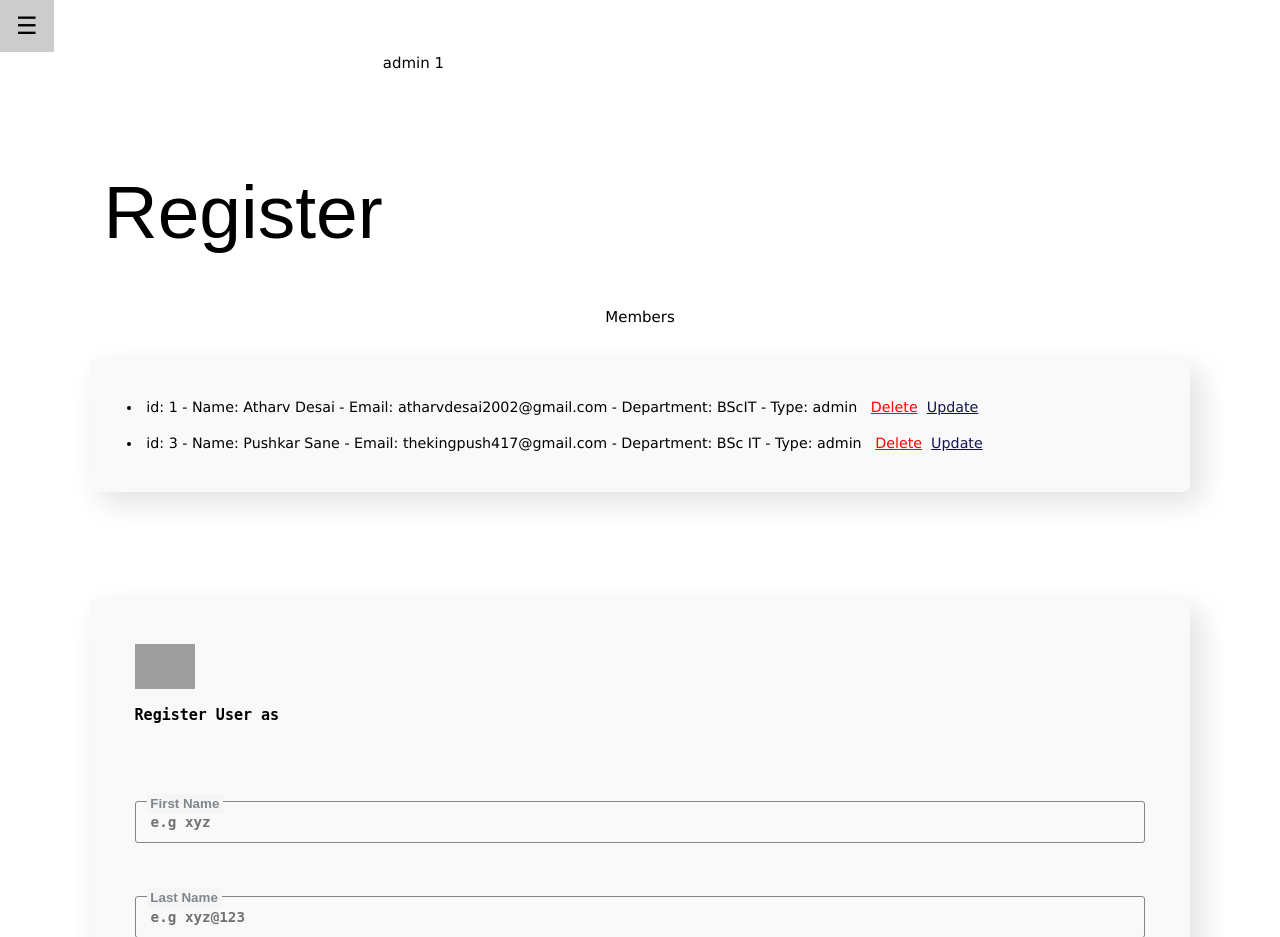
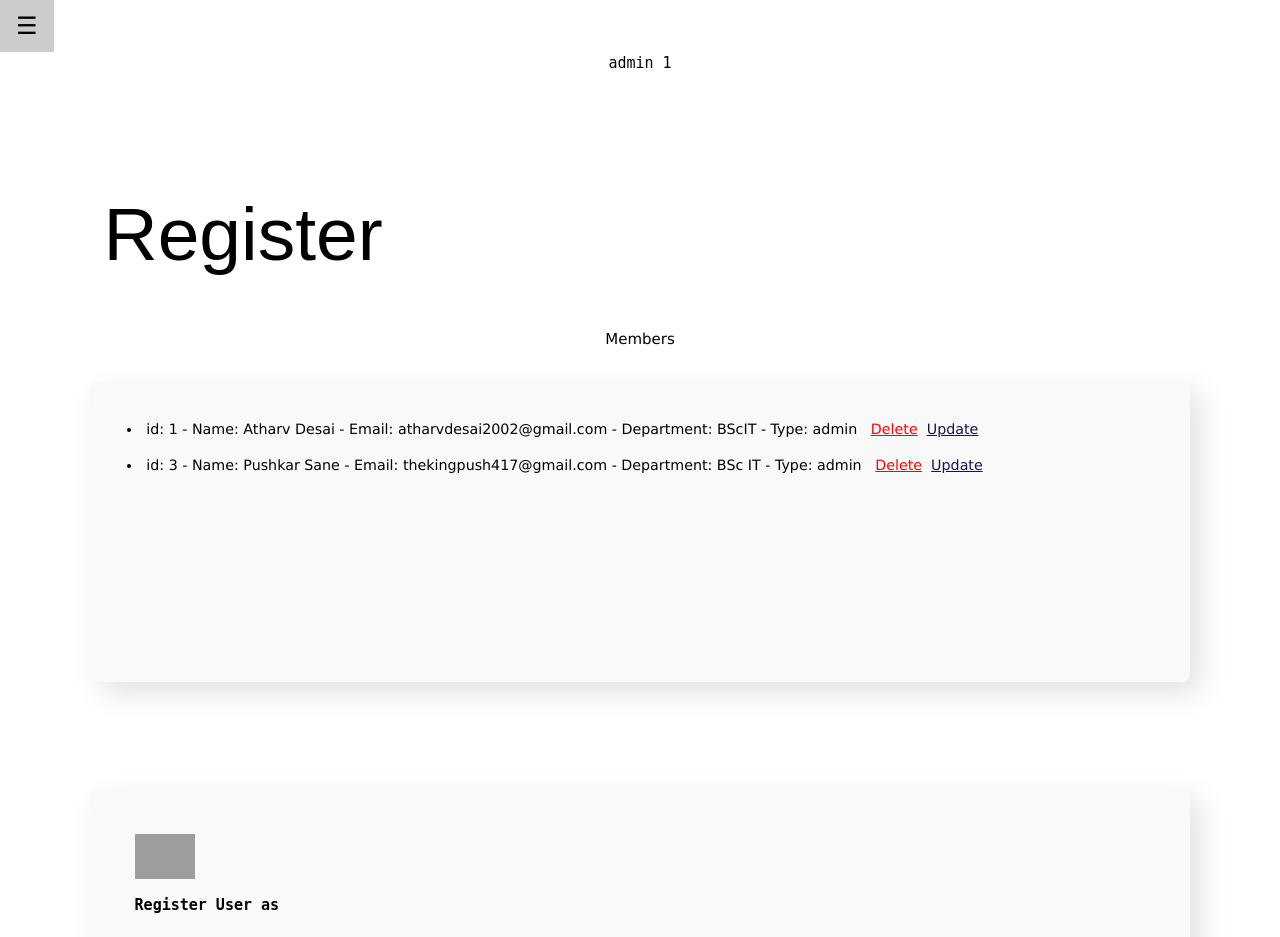
Before and after one commit to Otherwa/Vela-patrak_v_1.0, a PHP site: page /users/admin/register.php in a window 1280 px wide. Shown: the top 937 px of the page. Run offline with PHP 8.4, Linux system fonts and the light colour scheme; a user stored in the database is signed in; data comes from the database, SQL or seed files in the repository; some web fonts are replaced; grey boxes are pictures that could not be loaded.

Commit message:
/**Major Design Changes**/

```diff
--- a/css/main.css
+++ b/css/main.css
@@ -74,6 +74,12 @@ body {
     margin: 5vw;
 }
 
+.txt {
+    text-align: center;
+    display: block;
+}
+
+
 /* for responsive titel */
 @media screen and (max-width: 568px) {
     .con_head p {
--- a/css/register.css
+++ b/css/register.css
@@ -117,6 +117,11 @@
     align-items: center;
 }
 
+.list .form {
+    height: 20rem;
+    overflow-y: scroll;
+}
+
 .list li {
     padding: 0.5rem;
     font-size: var(--normal-font-size);
--- a/users/admin/register.php
+++ b/users/admin/register.php
@@ -26,6 +26,8 @@ if (isset($_POST['register'])) {
 
     if ($firstname == " " && $lastname == " " && $department == " " && $email == " " && $phone == " " && $username && $password == " " && $type == " ") {
         echo '<script>alert(\'Kindly Fill the Form Correctly\');</script>';
+    } else if (strlen($password) < 8) {
+        echo '<script>alert(\'Password too short\');</script>';
     } else {
         $con = get_con();
         $sql = "SELECT * FROM `members` WHERE Username = '$username' AND Password = '$password' AND Email = '$email';";
@@ -105,7 +107,7 @@ ob_end_flush();
         <a href="../../account/login.php" class="w3-bar-item w3-button">Logout</a>
         <a href="../admin_dashboard.php" class="w3-bar-item w3-button">Dashboard</a>
         <a href="register.php" class="w3-bar-item w3-button w3-black">Registration</a>
-        <a href="timetable.php" class="w3-bar-item w3-button">Time-Table</a>
+        <a href="timeslot.php" class="w3-bar-item w3-button">Time-Slot</a>
         <a href="#" class="w3-bar-item w3-button">Admin Feature 1</a>
         <a href="#" class="w3-bar-item w3-button">Admin Feature 1</a>
         <a href="#" class="w3-bar-item w3-button">Admin Feature 1</a>
@@ -116,10 +118,13 @@ ob_end_flush();
         <button class="w3-button w3-xlarge" onclick="w3_open()">☰</button>
     </div>
 
+    <code class="txt">
+        <?php echo $_SESSION['name']; ?>
+        <?php echo $_SESSION['id']; ?>
+    </code>
+
     <div class="con_head">
         <p>Register</p>
-        <?php echo $_SESSION['name']; ?>
-        <?php echo $_SESSION['id']; ?>
     </div>
     <br>
     <div class="list">
```
Also changed, not shown: css/timeslot.css (renamed from css/timetable.css, +11 -0 lines), users/admin/timeslot.php (renamed from users/admin/timetable.php, +16 -11 lines), users/admin_dashboard.php (+7 -4 lines), users/admin/action/admin_timeslot_update.php (added).
